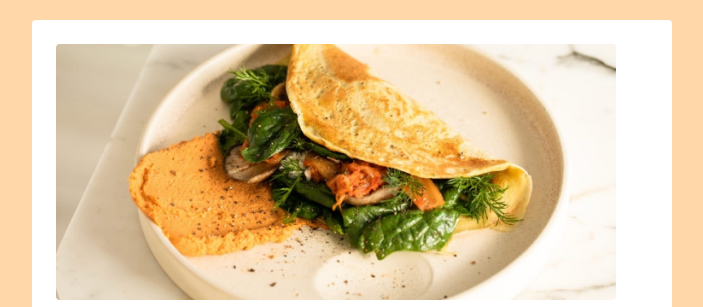
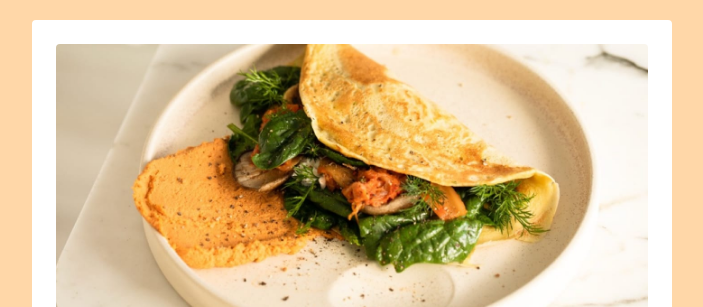
Before and after one commit to nexyy23/tailwind, a plain HTML site: page index.html in a window 1280 px wide. Shown: the top 307 px of the page, without its empty margins (288-991 px from the left). Drawn offline with nearby package versions, Linux system fonts and the light colour scheme.

Commit message:
Update index.html

```diff
--- a/index.html
+++ b/index.html
@@ -18,7 +18,7 @@
 </head>
 <body class="flex flex-col justify-center items-center bg-orange-200">
   <section class=" w-1/2 p-6 m-5 bg-white rounded">
-    <img src="assets/images/image-omelette.jpeg" class="rounded w-140">
+    <img src="assets/images/image-omelette.jpeg" class="rounded">
     <p class="text-3xl mt-4 font-bold">Simple Omelette Recipe</p>
     <p class="text-sm mt-4">An easy and quick dish, perfect for any meal. This classic omelette combines beaten eggs cooked
       to perfection, optionally filled with your choice of cheese, vegetables, or meats.</p>
```
